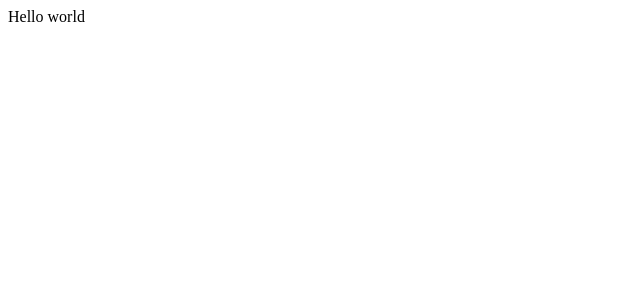
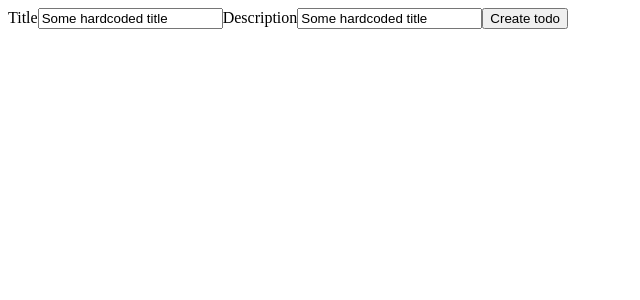
Before and after one commit to McReader/spring-js-cources-2018, a React app in the folder web/: page / in a window 1280 px wide. Shown: the top 300 px of the page, without its empty margins (0-640 px from the left). Built offline with nearby package versions, Linux system fonts and the light colour scheme.

Commit message:
Todo form implemented

```diff
--- a/web/package.json
+++ b/web/package.json
@@ -4,12 +4,13 @@
   "description": "",
   "main": "src/index.jsx",
   "scripts": {
-    "start": "node src/index.js",
+    "start": "webpack-dev-server",
     "test": "echo \"Error: no test specified\" && exit 1"
   },
   "author": "",
   "license": "ISC",
   "dependencies": {
+    "prop-types": "^15.7.2",
     "react": "16.8.5",
     "react-dom": "16.8.5"
   },
--- a/web/src/index.jsx
+++ b/web/src/index.jsx
@@ -1,11 +1,26 @@
 import React from 'react';
 import ReactDOM from 'react-dom';
+
+import TodoForm from './ui/TodoForm.jsx';
+import TodoList from './ui/TodoList.jsx';
+
+import withTodoForm from './ui/withTodoForm.jsx';
+
+
+const EnhancedTodoForm = withTodoForm(TodoForm);
 
 class Application extends React.Component {
   render() {
     return (
       <div>
-        Hello world
+        <EnhancedTodoForm
+          onSubmit={(todoItem) => {
+            console.log(todoItem);
+          }}
+        />
+        <TodoList
+          todos={[]}
+        />
       </div>
     );
   }
--- /dev/null
+++ b/web/src/ui/TodoForm.jsx
@@ -0,0 +1,55 @@
+import React from 'react';
+import PropTypes from 'prop-types';
+
+
+export default function TodoForm(props) {
+  const {
+    title,
+    descr,
+    onTitleChange,
+    onDescriptionChange,
+    onSubmit,
+  } = props;
+
+  return (
+    <form onSubmit={onSubmit}>
+      <label>
+        <span>Title</span>
+        <input
+          name='title'
+          onChange={onTitleChange}
+          value={title}
+        />
+      </label>
+
+      <label>
+        <span>Description</span>
+        <input
+          name='descr'
+          onChange={onDescriptionChange}
+          value={descr}
+        />
+      </label>
+
+      <button type="submit">
+        Create todo
+      </button>
+    </form>
+  );
+}
+
+TodoForm.propTypes = {
+  title: PropTypes.string,
+  description: PropTypes.string,
+  onTitleChange: PropTypes.func,
+  onDescriptionChange: PropTypes.func,
+  onSubmit: PropTypes.func,
+};
+
+TodoForm.defaultProps = {
+  title: '',
+  description: '',
+  onDescriptionChange: null,
+  onTitleChange: null,
+  onSubmit: null,
+};
--- /dev/null
+++ b/web/src/ui/TodoList.jsx
@@ -0,0 +1,16 @@
+import React from 'react';
+
+
+export default class TodoList extends React.Component {
+  render() {
+    const { todos } = this.props;
+
+    return (
+      <ul>
+        { todos.map((todo) => (
+          <li>{ todo.title }</li>
+        ))}
+      </ul>
+    );
+  }
+}
--- /dev/null
+++ b/web/src/ui/withTodoForm.jsx
@@ -0,0 +1,52 @@
+import React from 'react';
+
+
+export default function withTodoForm(WrappedComponent) {
+  return class WrappedTodoForm extends React.Component {
+    constructor(props) {
+      super(props);
+
+      this.state = {
+        title: 'Some hardcoded title',
+        descr: 'Some hardcoded title',
+      };
+
+      this.onTitleChange = this.onTitleChange.bind(this);
+      this.onDescriptionChange = this.onDescriptionChange.bind(this);
+      this.onSubmit = this.onSubmit.bind(this);
+    }
+
+    onTitleChange(e) {
+      const { target: { value } } = e;
+      this.setState({ title: value });
+    };
+
+    onDescriptionChange(e) {
+      const { target: { value } } = e;
+      this.setState({ descr: value });
+    };
+
+    onSubmit(e) {
+      const { onSubmit } = this.props;
+      const { title, descr } = this.state;
+
+      e.preventDefault();
+
+      onSubmit({ title, descr });
+    };
+
+    render() {
+      const { title, descr } = this.state;
+
+      return (
+        <WrappedComponent
+          title={title}
+          descr={descr}
+          onTitleChange={this.onTitleChange}
+          onDescriptionChange={this.onDescriptionChange}
+          onSubmit={this.onSubmit}
+        />
+      );
+    };
+  }
+}
```
Also changed, not shown: 1 other file (tests, documents, lock files or other folders).
